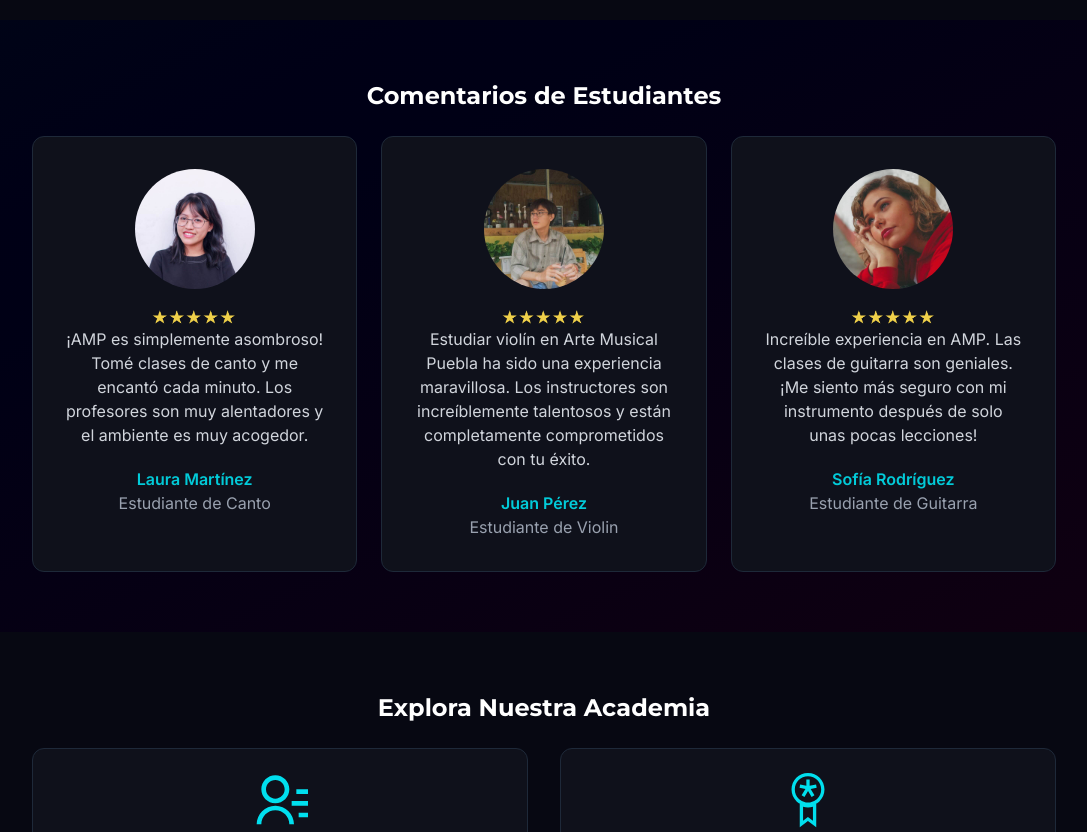
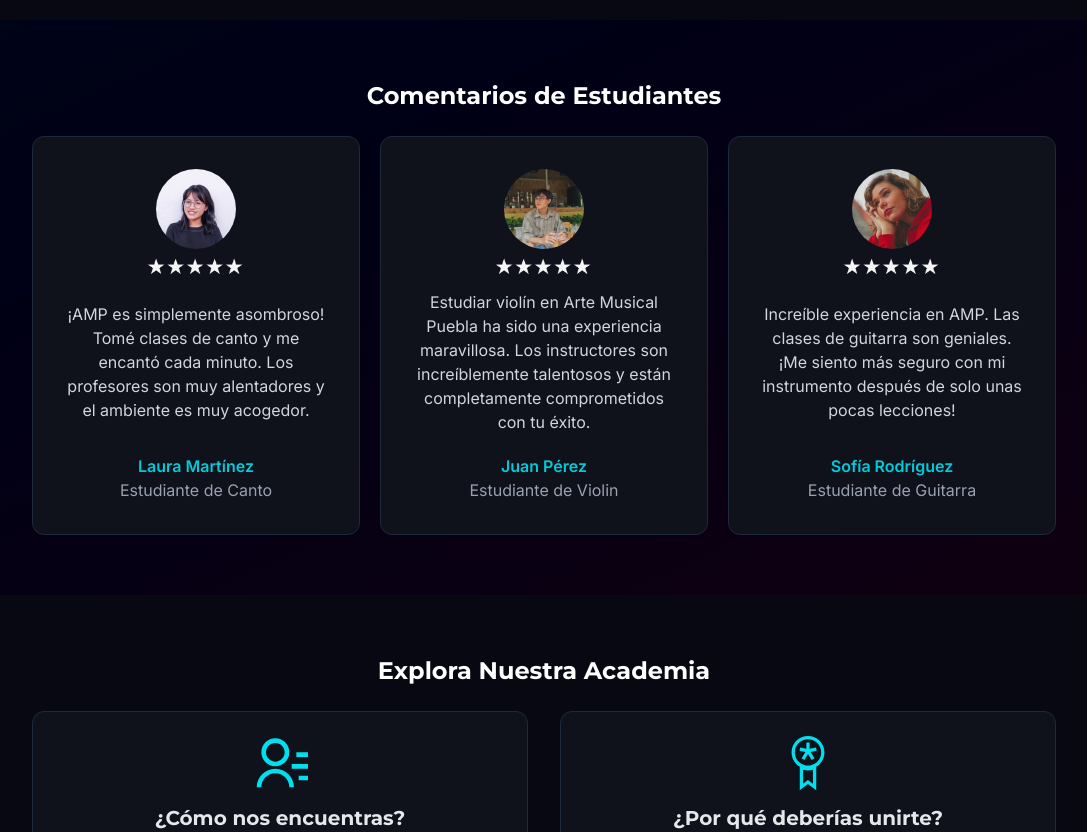
Before and after one commit to MarioMarcial/amp-website, a React (Vite) app: page /#/ in a window 1280 px wide. Shown: the part 1660-2492 px from the top of the page, without its empty margins (96-1183 px from the left). Built offline with nearby package versions, Linux system fonts and the light colour scheme.

Commit message:
Testimonials design fixed

```diff
--- a/src/components/testimonials/TestimonialsGrid.tsx
+++ b/src/components/testimonials/TestimonialsGrid.tsx
@@ -1,31 +1,60 @@
+import { ImQuotesRight } from 'react-icons/im';
 import { testimonialsData } from '../../data';
 
 export const TestimonialsGrid = () => {
   return (
     <>
-      <div className="grid space-y-5 md:grid-cols-3 md:gap-x-4 md:justify-center md:space-y-0 xl:gap-x-6">
+      <div className="grid gap-5 md:justify-center lg:grid-cols-3">
         {testimonialsData.map((testimonial) => (
           <div
             key={testimonial.id}
-            className="w-full p-8 space-y-5 rounded-xl bg-gray-dark border border-gray-800"
+            className="w-full h-full p-8 space-y-6 rounded-xl bg-gray-dark border border-gray-800 lg:flex lg:flex-col lg:justify-between lg:space-y-3"
           >
-            <div className="w-26 xl:w-30 mx-auto">
+            {/* CardHeader */}
+            <div className="flex justify-start items-center gap-4 lg:flex-col">
+              <div className="lg:space-y-2">
                 <img
                   src={`${import.meta.env.BASE_URL}images/${testimonial.img}`}
-                className="rounded-full object-cover object-center pointer-events-none"
+                  className="rounded-full object-cover object-center pointer-events-none w-15 lg:w-20 lg:mx-auto"
                   alt={`${testimonial.name} imagen`}
+                  loading="lazy"
+                />
+                <img
+                  className="hidden w-25 grayscale-100 brightness-150 lg:mx-auto lg:block"
+                  src={`${import.meta.env.BASE_URL}images/estrellas.png`}
+                  alt="calificación imagen"
+                  loading="lazy"
                 />
               </div>
-            <div className="text-center">
+              <div className="lg:hidden">
+                <p className="font-semibold text-primary/90">
+                  {testimonial.name}
+                </p>
+                <p className="text-gray-400">
+                  Estudiante de {testimonial.instrument}
+                </p>
+              </div>
+            </div>
+
+            {/* Card Body */}
+            <div className="relative space-y-2">
+              <div className="w-25 grayscale-100 brightness-150 lg:mx-auto lg:hidden">
                 <img
+                  className="lg:hidden"
                   src={`${import.meta.env.BASE_URL}images/estrellas.png`}
-                className="w-1/3 mx-auto"
                   alt="calificación imagen"
+                  loading="lazy"
                 />
-              <p className="text-gray-300">{testimonial.review}</p>
               </div>
-            <div className="text-center">
-              <p className="text-primary/90 font-semibold">
+              <p className="text-gray-300 lg:text-center">
+                {testimonial.review}
+              </p>
+              <ImQuotesRight className="w-10 h-10 ml-auto absolute -bottom-7 -right-3 fill-primary/8 lg:hidden" />
+            </div>
+
+            {/* Card Footer */}
+            <div className="hidden lg:block lg:text-center">
+              <p className="font-semibold text-primary/90">
                 {testimonial.name}
               </p>
               <p className="text-gray-400">
```
Lines whose indentation alone changed are shown as unchanged.
